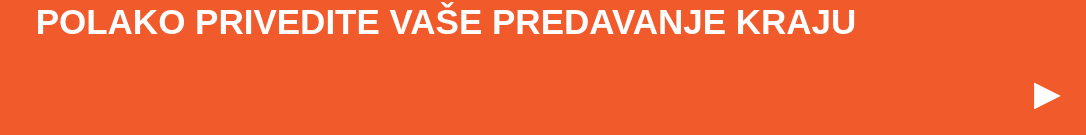
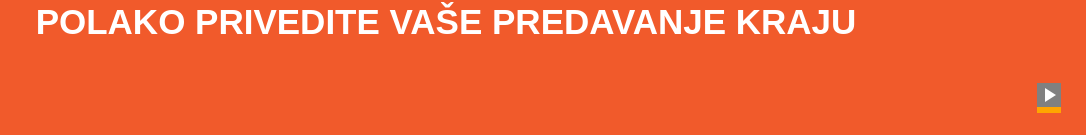
Before and after one commit to tol3ador/star-conference, a React (Create React App) app: page /timer/1 in a window 1280 px wide. Shown: the part 662-797 px from the top of the page, without its empty margins (194-1280 px from the left). Built offline with nearby package versions, Linux system fonts and the light colour scheme.

Commit message:
added fading right click and debug icons bottom

```diff
--- a/src/Timer.js
+++ b/src/Timer.js
@@ -10,13 +10,28 @@ class Timer extends Component {
         this.state = {
             timeLeft: this.props.match.params.duration*60000,
             paused: true,
+            showText: true,
         }
 
         this.timeout = null;
 
         this.tick = this.tick.bind(this);
         this.startCountdown = this.startCountdown.bind(this);
+        this.toggleText = this.toggleText.bind(this);
         this.toggleCounter = this.toggleCounter.bind(this);
+    }
+
+    toggleText(event){
+        event.preventDefault();
+        if (this.state.showText) {
+            this.setState({
+                showText: false,
+            })
+        } else {
+            this.setState({
+                showText: true,
+            })
+        }
     }
 
     toggleCounter(){
@@ -67,13 +82,12 @@ class Timer extends Component {
         const secondReminder = overtime || minutes < secondReminderMinutes;
 
         let backgroundColor = secondReminder ? 'orange-background-transition ' : firstReminder ? 'blue-background-transition' : 'white-background';
-        const mainTextColor = firstReminder ? 'white-transition' : 'orange';
+        let mainTextColor = firstReminder ? 'white-transition' : 'orange-transition';
+        const controlsColor = mainTextColor;
         const additionalTextColor = firstReminder ? secondReminder ? 'white-transition' : 'blue-transition' : 'white';
 
         const mainText = overtime ? 'Maja Nedučić te ljutito gleda!' : 'Preostalo vreme';
         const additionalText = overtime ? 'Vreme je za pitanja' : 'Polako privedite Vaše predavanje kraju';
-
-//        const soundPlaying = !this.state.paused && !overtime && seconds < 10 && minutes < 1;
 
         if (overtime){
             if(seconds%2 < 1)
@@ -82,11 +96,16 @@ class Timer extends Component {
                 backgroundColor = 'orange-background-transition';
         }
 
+        if (!this.state.showText) {
+            mainTextColor = 'white-transition';
+        }
+
         return (
-            <div className={`fullscreen ${backgroundColor} uppercase`} onClick={this.toggleCounter}>
+            <div className={`fullscreen ${backgroundColor} uppercase`} onClick={this.toggleCounter} onContextMenu={this.toggleText}>
                 <div className="timer">
-                    <div className={`${mainTextColor} bottom-right timer-additional-text`}>
-                        {this.state.paused ? `▶` : <i class="material-icons">pause</i>}
+                    <div className={`${controlsColor} bottom-right timer-additional-text`}>
+                        {this.state.showText ? null : !firstReminder ? <i class="material-icons">remove_red_eye</i> : null}
+                        {this.state.paused ? <i class="material-icons">play_arrow</i> : <i class="material-icons">pause</i>}
                     </div>
                     <h3 className={`${mainTextColor} timer-main-text`}>{mainText}</h3>
                     <h1 className={`${mainTextColor} timer-numbers`}>
@@ -94,7 +113,6 @@ class Timer extends Component {
                     </h1>
                     <h5 className={`${additionalTextColor} timer-additional-text`}>{additionalText}</h5>
                 </div>
-                {/* {soundPlaying ? <audio src={soundEffect} type="audio/mp3" autoPlay /> : null } */}
             </div>
         );
       }
--- a/src/styles/styles.css
+++ b/src/styles/styles.css
@@ -202,9 +202,16 @@ h4 {
     font-size: 200px;
 }
 
-.bottom-right{
+.bottom-right {
     position: absolute;
+    font-size: 24px;
+    background: orange;
     margin: 25px;
     bottom: 0;
     right: 0;
 }
+
+.bottom-right > i {
+    font-size: 24px;
+    background: gray;
+}
```
